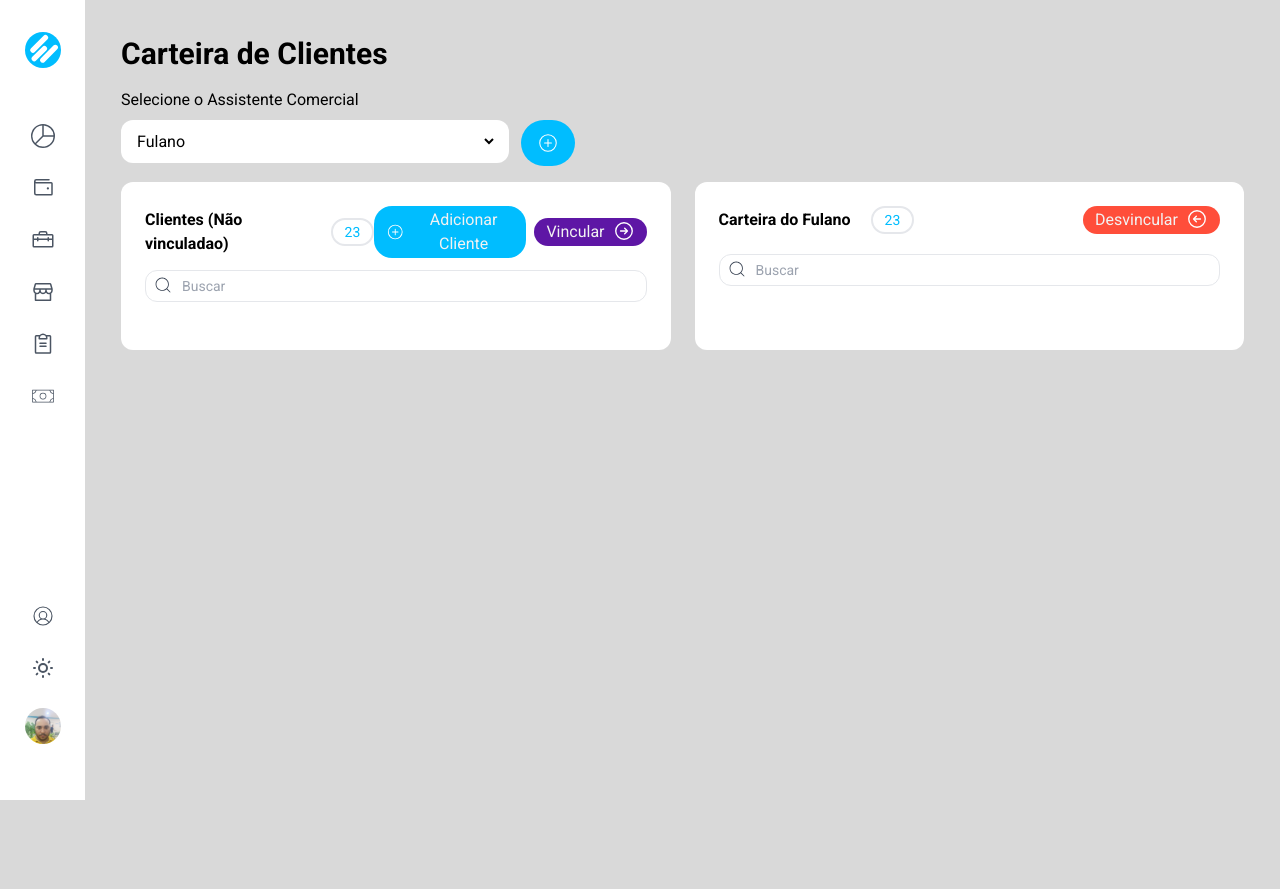
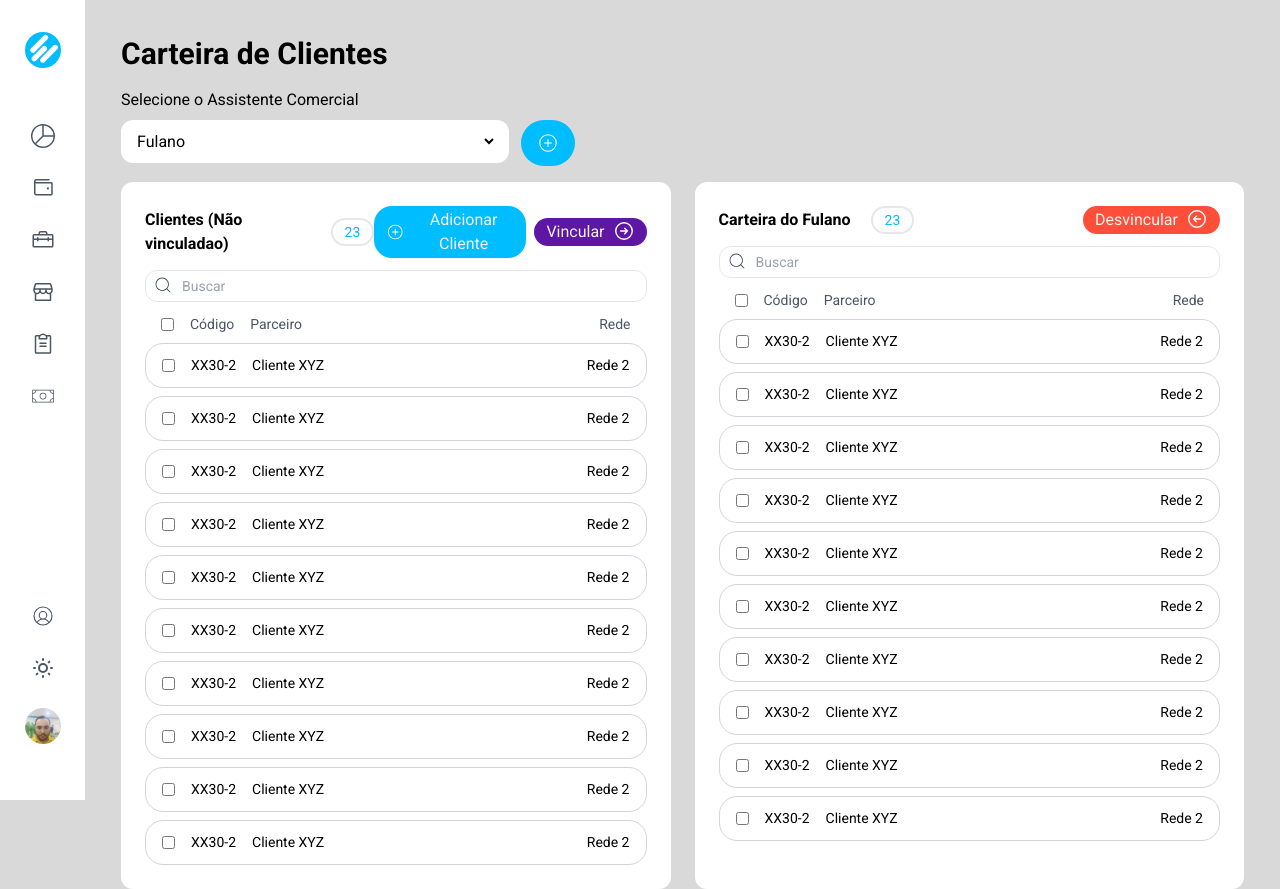
Before and after one commit to allancssio1/empy-web, a React (Vite) app: page / in a window 1280 px wide. Before the commit the page ends 800 px from the top, so only its background shows below. Built offline with nearby package versions, Linux system fonts and the light colour scheme.

Commit message:
implement card show clients

```diff
--- a/src/App.tsx
+++ b/src/App.tsx
@@ -77,7 +77,7 @@ function App() {
           </div>
         </div>
 
-        <div className="grid grid-cols-2 gap-6">
+        <div className="grid grid-cols-2 gap-6 h-full">
           <Options
             title="Clientes (Não vinculadao)"
             amount={23}
--- a/src/components/show-options.tsx
+++ b/src/components/show-options.tsx
@@ -35,7 +35,7 @@ export const Options = ({
     )
 
   return (
-    <div className="flex flex-col gap-3 justify-between bg-primary rounded-xl p-6">
+    <div className="flex flex-col gap-3  bg-primary rounded-xl p-6 ">
       <div className="flex items-center justify-between">
         <div className="flex items-center gap-5">
           <h3 className="text-1xl font-semibold">{title}</h3>
@@ -74,9 +74,40 @@ export const Options = ({
           className="h-[32px] w-full rounded-xl p-2 pl-9 outline-none border-[1px] border-gray-200 hover:border-gray-400 text-sm focus:border-gray-500 "
         />
       </div>
-      <div></div>
-
-      <div></div>
+      <div className="flex flex-col gap-2 text-[14px]">
+        <div className=" w-full flex items-center justify-between px-4 text-gray-600 ">
+          <div className="flex flex-row gap-4">
+            <input type="checkbox" name="" id="" />
+            <span>Código</span>
+            <span>Parceiro</span>
+          </div>
+          <div>
+            <span>Rede</span>
+          </div>
+        </div>
+        {Array.from({ length: 10 }).map((_, index) => {
+          return (
+            <div
+              key={`${index}`}
+              className="h-[45px] w-full flex items-center justify-between p-4 border-gray-300 border-[1px] rounded-[18px]"
+            >
+              <div className="flex flex-row gap-4">
+                <input
+                  type="checkbox"
+                  name="client-1"
+                  id="cleint-1"
+                  className="bg-button-primary"
+                />
+                <span>XX30-2</span>
+                <span>Cliente XYZ</span>
+              </div>
+              <div>
+                <span>Rede 2</span>
+              </div>
+            </div>
+          )
+        })}
+      </div>
     </div>
   )
 }
```
